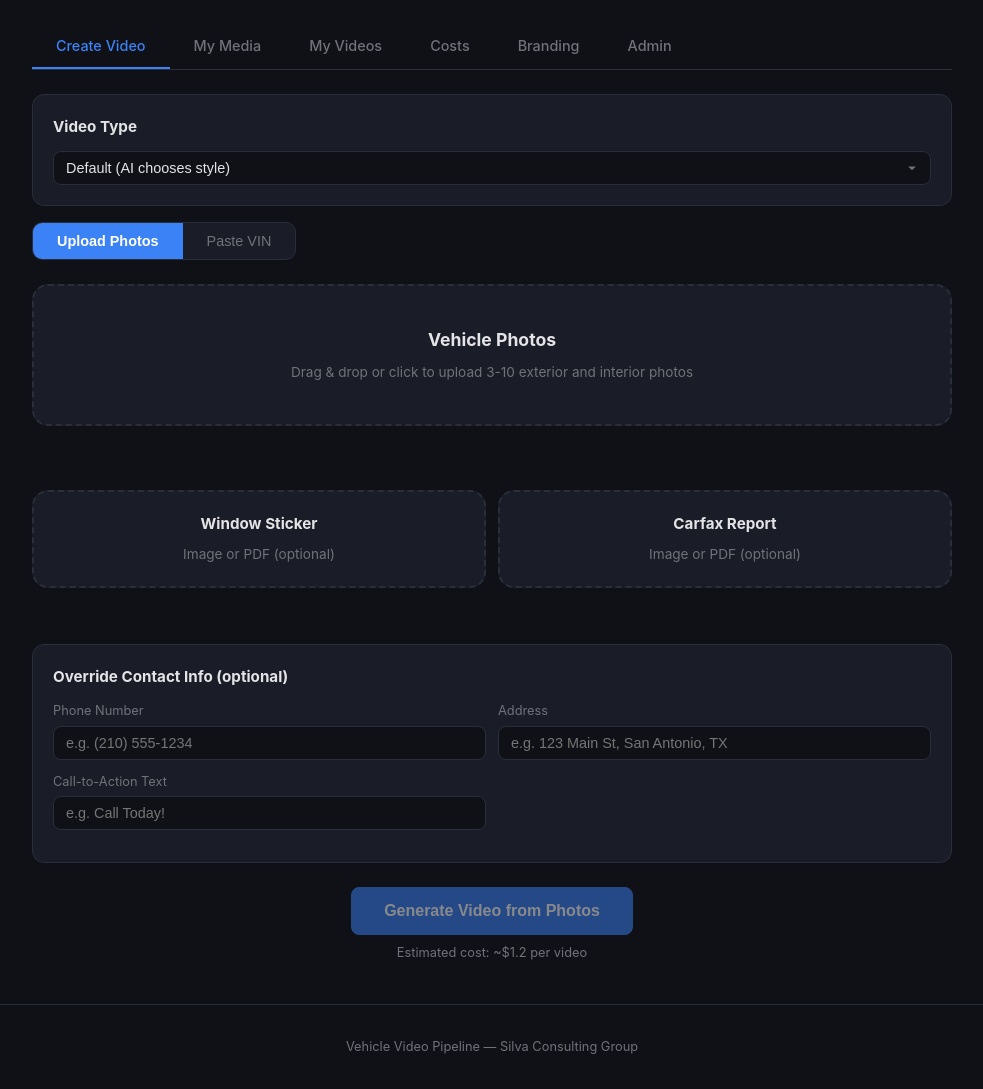
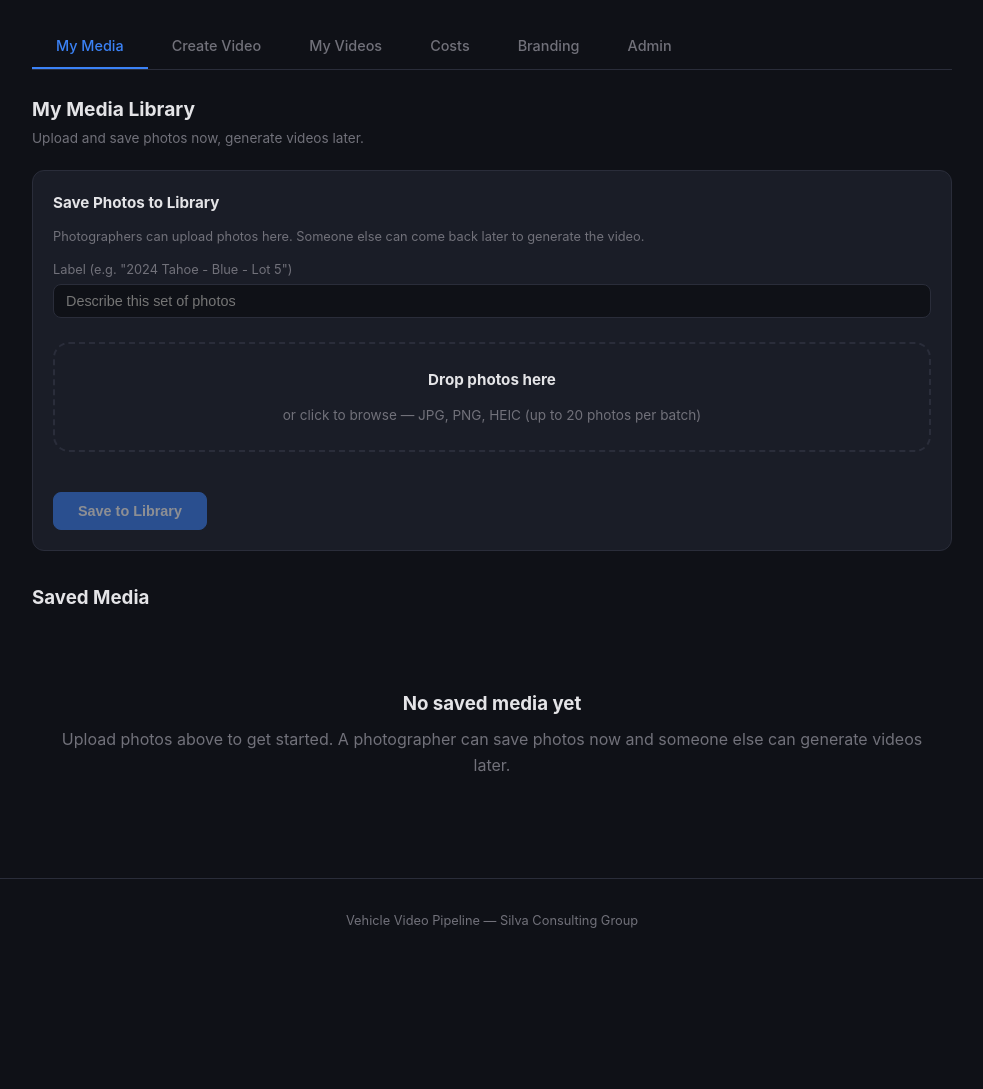
Before and after one commit to albertosilvajr0-boop/cargurus-video-pipeline, a Flask app: page / in a window 1280 px wide. Shown: the part 101-1190 px from the top of the page, without its empty margins (148-1131 px from the left). After the commit the page ends 1029 px from the top, so only its background shows below. Run offline with Flask 3, Linux system fonts and the light colour scheme; data comes from the database, SQL or seed files in the repository; data that the repository does not hold is empty; some libraries are stand-ins or nearby versions.

Commit message:
Make My Media the default first tab on dashboard
- Moved My Media tab to first position in the tab bar
- Set My Media as the default active tab and content panel
- Updated initOnLoad to call switchToTab('media') on page load

https://claude.ai/code/session_01C74kxm6YNqTJTqdVnCSrXu

```diff
--- a/templates/dashboard.html
+++ b/templates/dashboard.html
@@ -528,8 +528,8 @@
     <main class="container">
         <!-- Tabs -->
         <div class="tabs">
-            <div class="tab active" data-tab="upload">Create Video</div>
-            <div class="tab" data-tab="media">My Media</div>
+            <div class="tab active" data-tab="media">My Media</div>
+            <div class="tab" data-tab="upload">Create Video</div>
             <div class="tab" data-tab="videos">My Videos</div>
             <div class="tab" data-tab="costs">Costs</div>
             <div class="tab" data-tab="settings">Branding</div>
@@ -537,7 +537,7 @@
         </div>
 
         <!-- ========== TAB: Upload ========== -->
-        <div id="tab-upload" class="tab-content active">
+        <div id="tab-upload" class="tab-content">
 
             <!-- Video Type Selector + Mode toggle -->
             <div id="uploadForm">
@@ -755,7 +755,7 @@
         </div>
 
         <!-- ========== TAB: My Media ========== -->
-        <div id="tab-media" class="tab-content">
+        <div id="tab-media" class="tab-content active">
             <div style="display:flex;justify-content:space-between;align-items:center;margin-top:24px">
                 <div>
                     <h2 style="font-size:1.2rem">My Media Library</h2>
@@ -2307,10 +2307,11 @@
             setMode('upload');
         };
 
-        // Initialize on page load: always start fresh on Create Video / Upload Photos
+        // Initialize on page load: always start on My Media tab
         (function initOnLoad() {
             try {
-                // Always start on Create Video tab with Upload Photos mode
+                // Start on My Media tab and load its content
+                switchToTab('media');
                 setMode('upload');
 
                 // Clear any stale video result so the form shows clean
```
